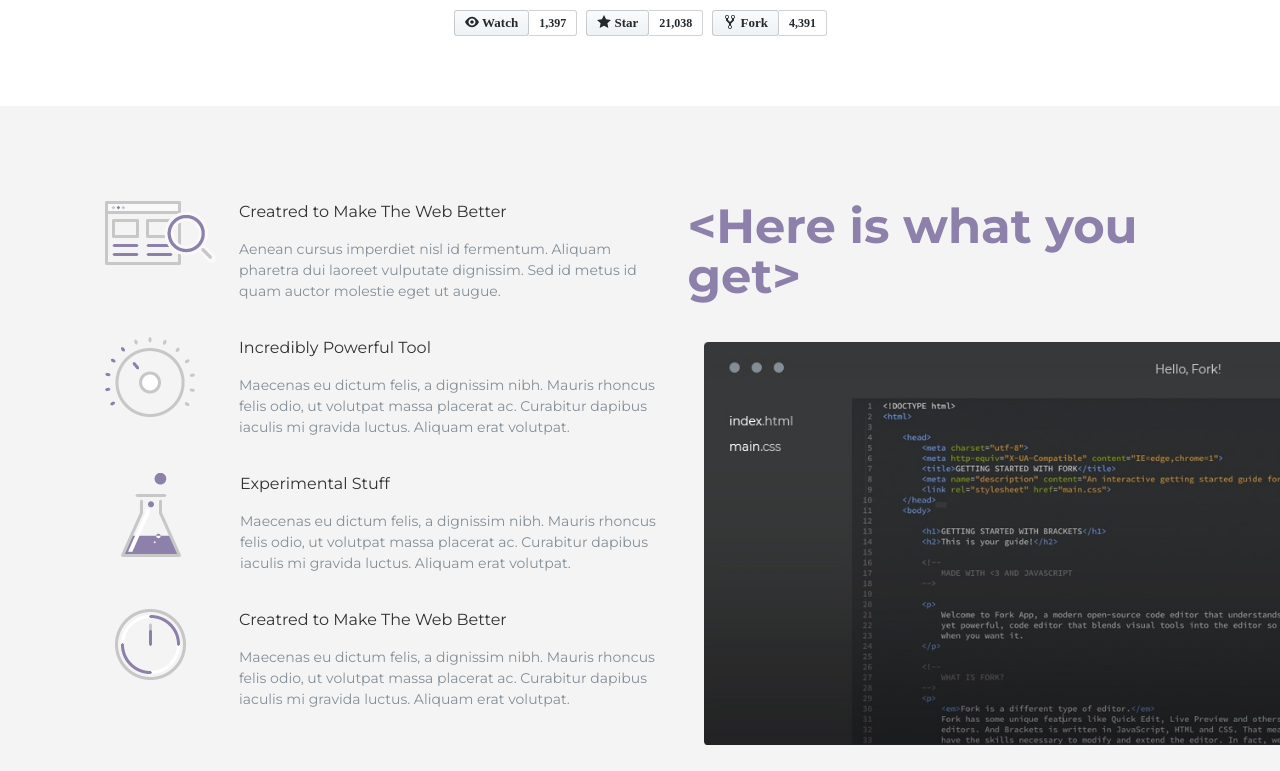
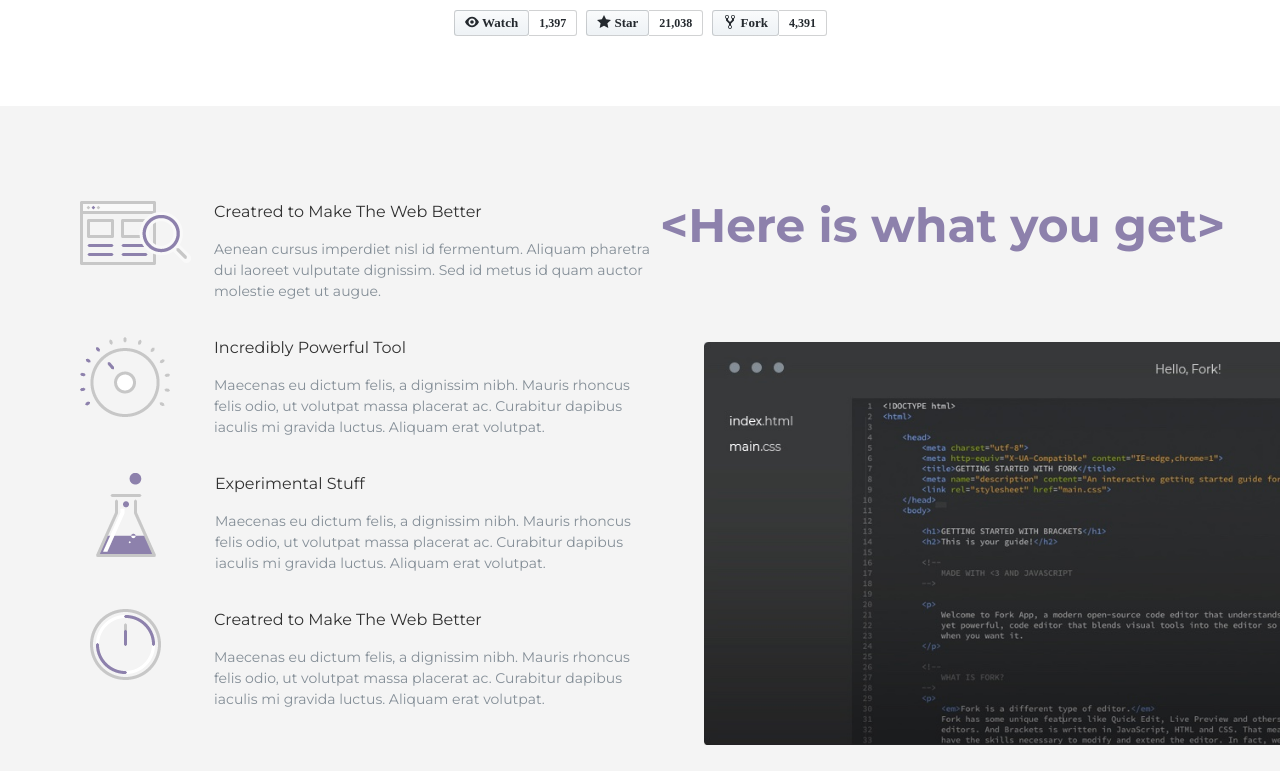
Before and after one commit to dmitrysoverchenko/Forkio, a website: page index.html in a window 1280 px wide. Shown: the part 1189-1960 px from the top of the page. Drawn offline with nearby package versions, Linux system fonts and the light colour scheme; files that its build step writes are made by us from their sources; files whose address does not match are found by name.

Commit message:
forkio remarks

```diff
--- a/src/scss/sections/_product.scss
+++ b/src/scss/sections/_product.scss
@@ -12,8 +12,7 @@
 
   @media (min-width: 993px) {
     grid-template-columns: 1fr 1fr;
-    grid-column-gap: 30px;
-    padding: 95px 0 33px 65px;
+    padding: 95px 0 33px 40px;
   }
 
   @media (max-width: 992px) {
@@ -23,7 +22,7 @@
 
 .product__title {
   @include MontserratBold;
-  font-size: 48px;
+  font-size: 47px;
   line-height: 50px;
   color: #8d81ac;
   padding: 0;
```
